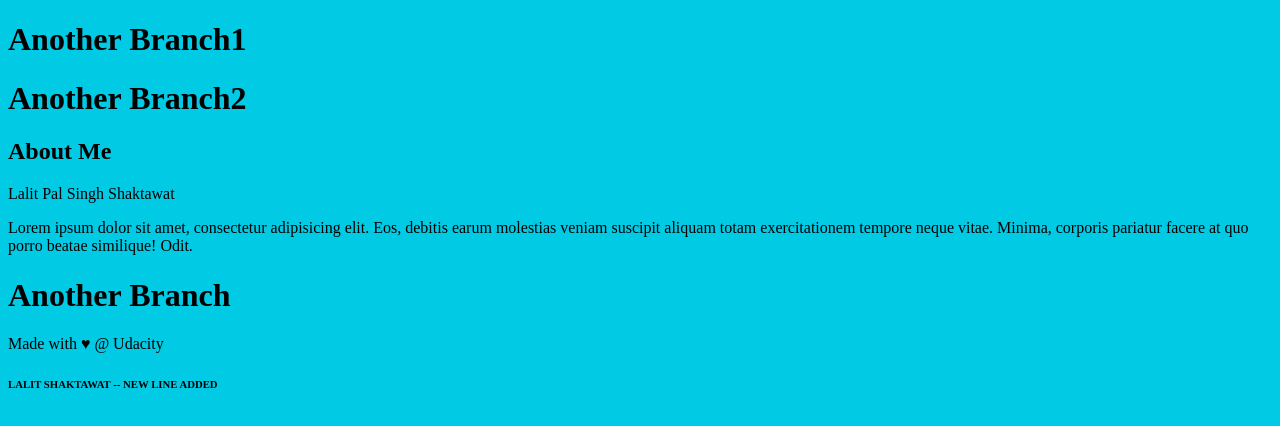
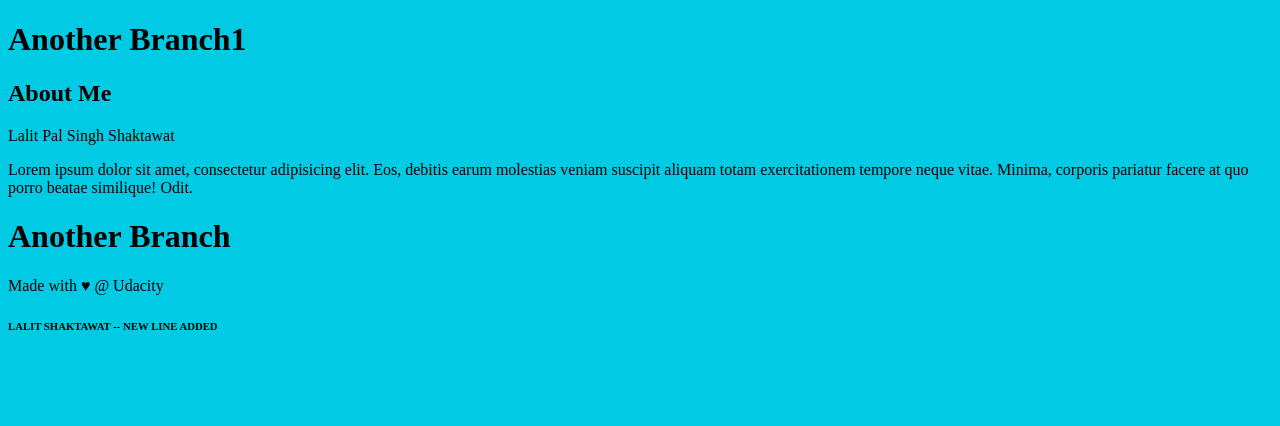
Before and after one commit to Lalitshaktawat/Git_learn, a plain HTML site: page index.html in a window 1280 px wide. Drawn offline with Linux system fonts and the light colour scheme.

```diff
--- a/index.html
+++ b/index.html
@@ -11,7 +11,7 @@
 
     <header>
         <h1>Another Branch1</h1>
-        <h1>Another Branch2</h1>
+
     </header>
 
     <div class="container">
```
